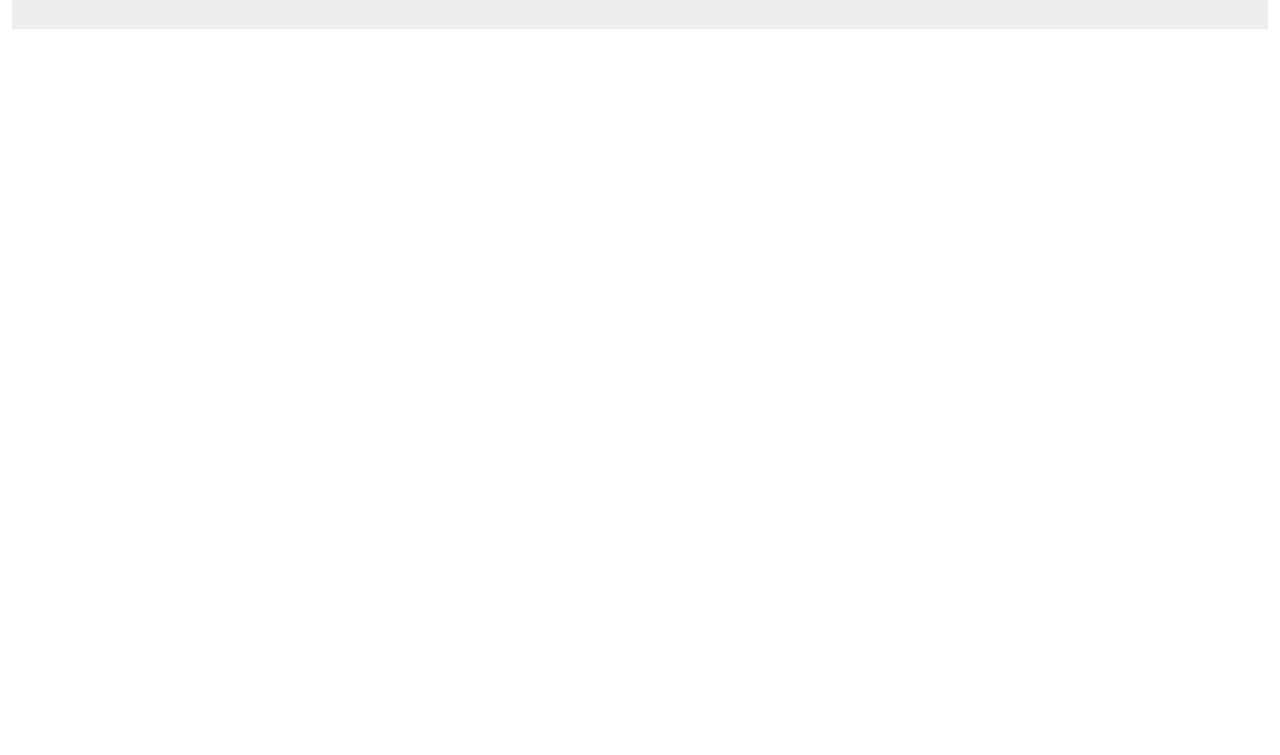
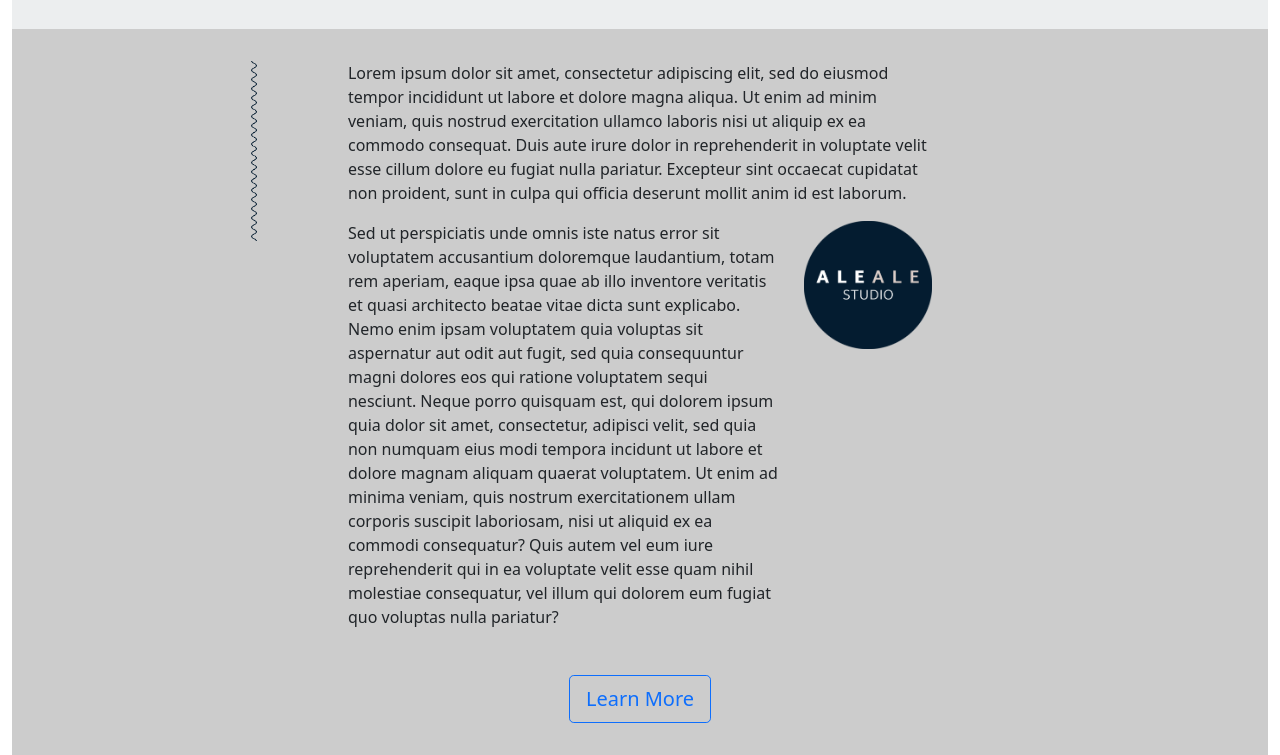
Before and after one commit to AleLeonowicz/bootstrapWebsite, a plain HTML site: page index.html in a window 1280 px wide. Shown: the part 767-1522 px from the top of the page. Before the commit the page ends 800 px from the top, so only its background shows below. Drawn offline with Linux system fonts and the light colour scheme.

Commit message:
Added darkSection

```diff
--- a/index.html
+++ b/index.html
@@ -98,6 +98,45 @@
                 <div class="col"></div>
             </div>
         </div>
+
+
+        <!--    Section Two-->
+        <div class="sectionDark">
+            <div class="row">
+                <div class="col-sm-12 col-md-1 offset-md-2">
+                    <img class="img-fluid waveImg" src="assets/wave%202.png">
+                </div>
+
+                <div class="col-sm-12 col-md-6">
+                    <div class="row">
+                        <div class="col-sm-12">
+                            <p>Lorem ipsum dolor sit amet, consectetur adipiscing elit, sed do eiusmod tempor incididunt ut labore et dolore magna aliqua. Ut enim ad minim veniam, quis nostrud exercitation ullamco laboris nisi ut aliquip ex ea commodo consequat. Duis aute irure dolor in reprehenderit in voluptate velit esse cillum dolore eu fugiat nulla pariatur. Excepteur sint occaecat cupidatat non proident, sunt in culpa qui officia deserunt mollit anim id est laborum.</p>
+                        </div>
+                    </div>
+                    <div class="row">
+                        <div class="col-sm-12 col-md-9">
+                            <p>Sed ut perspiciatis unde omnis iste natus error sit voluptatem accusantium doloremque laudantium, totam rem aperiam, eaque ipsa quae ab illo inventore veritatis et quasi architecto beatae vitae dicta sunt explicabo. Nemo enim ipsam voluptatem quia voluptas sit aspernatur aut odit aut fugit, sed quia consequuntur magni dolores eos qui ratione voluptatem sequi nesciunt. Neque porro quisquam est, qui dolorem ipsum quia dolor sit amet, consectetur, adipisci velit, sed quia non numquam eius modi tempora incidunt ut labore et dolore magnam aliquam quaerat voluptatem. Ut enim ad minima veniam, quis nostrum exercitationem ullam corporis suscipit laboriosam, nisi ut aliquid ex ea commodi consequatur? Quis autem vel eum iure reprehenderit qui in ea voluptate velit esse quam nihil molestiae consequatur, vel illum qui dolorem eum fugiat quo voluptas nulla pariatur?</p>
+                        </div>
+                        <div class="col-sm-12 col-md-3">
+                            <img class="img-fluid" src="assets/Logo%20granat.png">
+                        </div>
+                    </div>
+
+                </div>
+                <div class="col">
+                </div>
+            </div>
+            <div class="row">
+                <div class="col-sm-12">
+                    <div class="learnMoreWrapper">
+                        <button type="button" class="btn btn-lg btn-outline-primary learnMoreBtn">Learn More</button>
+                    </div>
+                </div>
+            </div>
+        </div>
+
+
+
     </div>
 
 
--- a/style.css
+++ b/style.css
@@ -23,3 +23,31 @@
     background-color: #eceeef;
     padding: 2rem;
 }
+
+
+.sectionDark {
+    background-color: #cccccc;
+    padding: 2rem;
+}
+
+.waveImg {
+    width: 18%;
+
+}
+
+
+.learnMoreWrapper {
+    margin-top: 30px;
+
+}
+
+button.learnMoreBtn {
+/*
+    background-color: #212529;
+    color: #ffffff;
+*/
+    display: block;
+    margin: auto;
+/*    border: 3px solid #0c2233;*/
+
+}
```
Also changed, not shown: assets/AleAle 500.png (added), assets/Brush.png (added), assets/Logo 1 kadr.png (added), assets/Logo granat.png (added), assets/wave 2.png (added), assets/wave1.png (added), assets/wave3.png (added).
